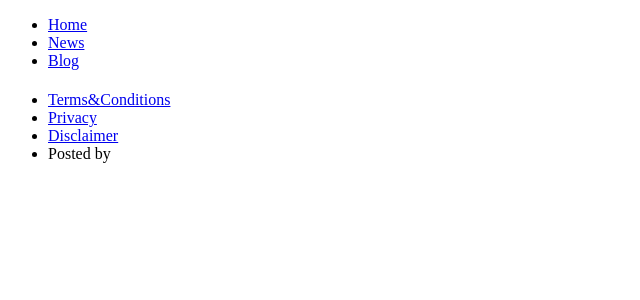
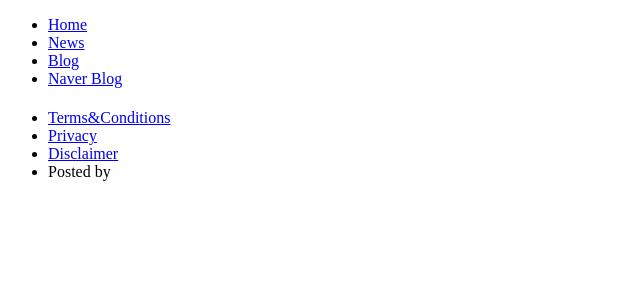
Before and after one commit to pn101/wpsblog, a Django app: template wpsblog/wpsblog/templates/home.html in a window 1280 px wide. Shown: the top 300 px of the page, without its empty margins (0-640 px from the left). Run offline with Django 3.2, Linux system fonts and the light colour scheme; the template is opened without the code that fills it, so the values that code supplies are empty.

Commit message:
update header.html

```diff
--- a/wpsblog/wpsblog/templates/header.html
+++ b/wpsblog/wpsblog/templates/header.html
@@ -2,4 +2,5 @@
     <li><a href="{% url 'home' %}">Home</a></li>
     <li><a href="{% url 'news' %}">News</a></li>
     <li><a href="{% url 'post-list' %}">Blog</a></li>
+    <li><a href="{% url 'naver_posts_list' %}">Naver Blog</a></li>
 </ul>
```
